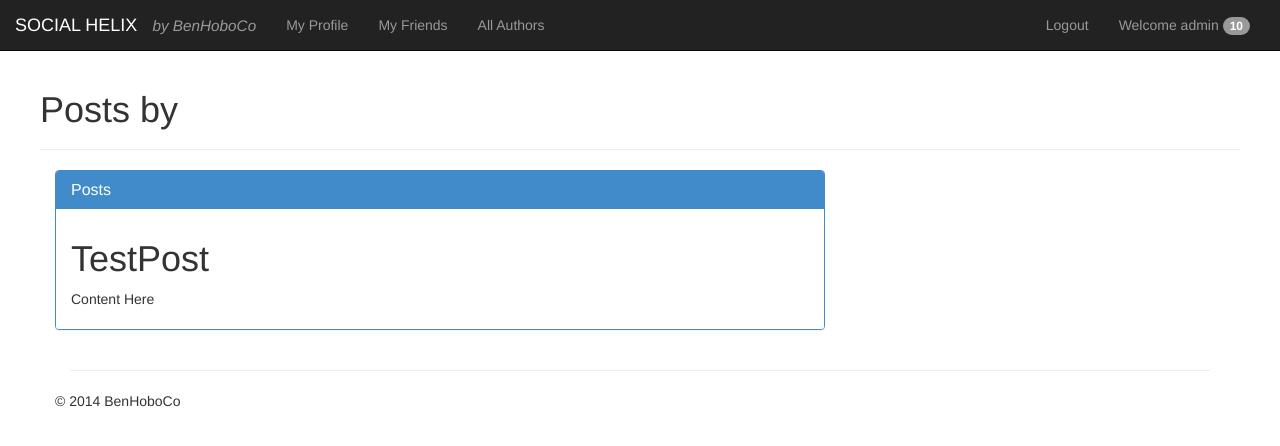
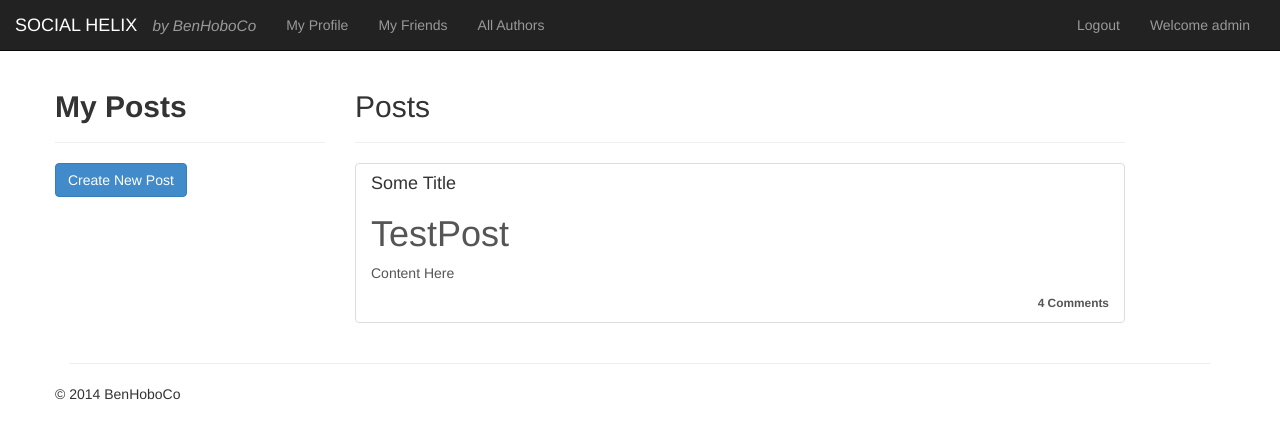
Before and after one commit to tpolasek/cmput410-project, a Django app: page /posts/ in a window 1280 px wide. Shown: the top 446 px of the page. Run offline with Django 3.2, Linux system fonts and the light colour scheme; the first user in the database is signed in; data comes from the database, SQL or seed files in the repository; some libraries are stand-ins or nearby versions.

Commit message:
New Views!
Creating posts, editing posts, and making comments

```diff
--- a/BenHoboCo/social/urls.py
+++ b/BenHoboCo/social/urls.py
@@ -31,8 +31,9 @@ urlpatterns = patterns('',
     #posts/post_id - specific post
     #posts/author/bensontrinh - specific posts from a person
     url(r'^posts/$', views.posts, name="posts"),
+    url(r'^posts/create/$', views.create_post, name="create_post"),
     url(r'^posts/(?P<post_id>\d+)/$', views.posts, name="posts"),
-    url(r'^posts/create/$', views.create_post, name="create_post"),
+    url(r'^posts/(?P<post_id>\d+)/comment/$', views.add_comment, name="posts"),
     url(r'^posts/(?P<post_id>\d+)/delete/$', views.delete_post, name="posts"),
 
     url(r'^posts/author/(?P<author_name>[-\w]+)/$', views.get_author_posts, name="author_posts"),
--- a/BenHoboCo/social/views.py
+++ b/BenHoboCo/social/views.py
@@ -6,14 +6,18 @@ from django.template import RequestContext
 from django.core.exceptions import ObjectDoesNotExist
 from social.forms import UserForm, AuthorForm, ImageUploadForm
 from django.db.models import Q
+from datetime import datetime
 
-from social.models import Post, Author, Image, Friend
+from social.models import Post, Author, Image, Friend, Comment
 from django.contrib.auth.models import User
 
 # Create your views here.
 
 def index( request ):
     context = RequestContext( request )
+    if request.user.is_authenticated():
+        a = Author.objects.get(user = request.user)
+        return render_to_response('social/personalhomePage.html',{'author': a}, context)
     return render_to_response('social/index.html',{},context)
 
 def get_all_authors(request):
@@ -258,10 +262,13 @@ def posts(request, post_id = None):
 
     context = RequestContext( request )
     context_dict = {}
+    user = request.user
+    context_dict['user'] = user
 
     if post_id is not None:
         p = Post.objects.get(id = post_id )
-        context_dict['user_posts'] = {p}
+        context_dict['user_post'] = p
+        return render_to_response('social/post.html', context_dict, context)
     else:
         p = Post.objects.filter(visibility="PUBLIC")
         context_dict['user_posts'] = p
@@ -304,3 +311,17 @@ def upload_image(request, author_name ):
             author.save()
 
     return HttpResponseRedirect("/authors/"+ request.user.username )
+
+@login_required
+def add_comment(request, post_id):
+    context = RequestContext(request)
+    if request.method == "POST":
+        u = request.user
+        commented_post = Post.objects.get(id = post_id)
+        author = Author.objects.get(user = u)
+        content = request.POST["content"]
+
+        c = Comment(author = author, comment = content, pubDate = datetime.now(), post = commented_post)
+        c.save()
+
+    return HttpResponseRedirect("/posts/" + post_id)
--- a/BenHoboCo/templates/social/base.html
+++ b/BenHoboCo/templates/social/base.html
@@ -29,7 +29,7 @@
             <div class="navbar-collapse collapse">
                 <div class="nav navbar-nav navbar-right">
                     {% if user.is_authenticated %}
-                    <a class="navbar-text" href="/authors/{{ user.username }}/">Welcome {{ user.username }} <span class="badge">10</span></a>
+                    <a class="navbar-text" href="/authors/{{ user.username }}/">Welcome {{ user.username }}</a>
                     {% endif %}
                 </div>
                 <ul class="nav navbar-nav navbar-right">
--- a/BenHoboCo/templates/social/posts.html
+++ b/BenHoboCo/templates/social/posts.html
@@ -1,35 +1,26 @@
 {% extends 'social/base.html' %}
 {% block block_body %}
 <div class="row">
-	<div class="page-header">
-		<h1>Posts by {{ author.user.username }}</h1>
+	<div class="col-md-3">
+		<div class="page-header">
+			<h2><strong> My Posts </strong></h2>
+		</div>
+		<div class="list-group">
+			<a href="/posts/create" class="btn btn-primary">Create New Post</a>
+		</div>
 	</div>
-	<!-- This a page strictly for displaying posts
-	<div class="col-md-2">
-		<a href="/authors/{{author.user.username}}/post" class="btn btn-primary">Create New Post</a>
-	</div>-->
 	<div class="col-md-8">
-		<div class="panel panel-primary">
-			<div class="panel-heading">
-				<h2 class="panel-title">Posts</h2>
-			</div>
-			<ul class="list-group">
-				{% for post in user_posts %}
-				<li class="list-group-item">
-					<div class="text-right">
-						{% if author.user.username == user.username %}
-							<form action="/posts/{{ post.id }}/delete/" method="post">
-								{% csrf_token %}
-								<input type="hidden" value="Delete" name="delete">
-								<a href="javascript:;" onclick="parentNode.submit();"><span class="glyphicon glyphicon-remove"></span></a>
-							</form>
-						{% endif %}
-					</div>
-					<h4 class="list-group-item-heading"> {{ post.time_stamp }} </h4>
-					<p class="list-group-item-text">{{ post.content | safe }}</p>
-				</li>
-				{% endfor %}
-			</ul>
+		<div class="page-header">
+			<h2> Posts </h2>
+		</div>
+		<div class="list-group">
+			{% for post in user_posts %}
+				<a href="/posts/{{post.id}}" class="list-group-item">
+					<h4 class="list-group-item-heading">{{post.title}}<small>{{post.time_stamp}}</small></h4>
+					<p class="list-group-item-text">{{post.content | safe}}</p>
+					<p class="list-group-item-text text-right"><small><strong>{{post.comment_set.all|length}} Comments</strong></small></p>
+				</a>
+			{% endfor %}
 		</div>
 	</div>
 </div>
```
Also changed, not shown: BenHoboCo/templates/social/personalhomePage.html (added, +45 -0 lines), BenHoboCo/templates/social/post.html (+19 -4 lines), BenHoboCo/social.db.
